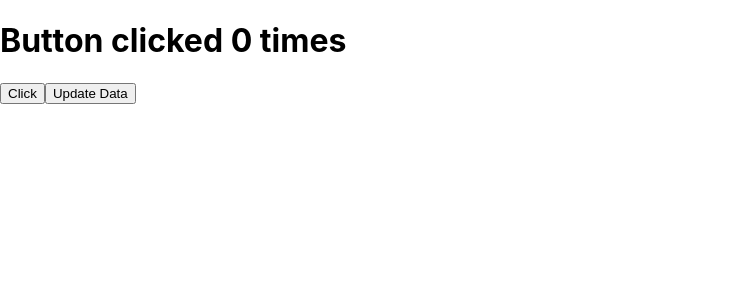
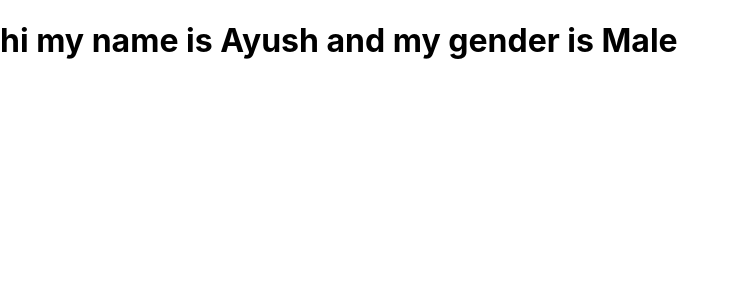
Before and after one commit to AyushSaxena092000/ReactHooks, a React (Create React App) app in the folder react-hooks/: page / in a window 1280 px wide. Shown: the top 300 px of the page, without its empty margins (0-740 px from the left). Built offline with nearby package versions, Linux system fonts and the light colour scheme.

Commit message:
useContext

```diff
--- a/react-hooks/src/App.js
+++ b/react-hooks/src/App.js
@@ -2,12 +2,14 @@ import logo from "./logo.svg";
 import "./App.css";
 import StateTutorial from "../src/components/UseState/StateTutorial";
 import EffectTutorial from "../src/components/UseEffect/EffectTutorial";
+import ContextTutorial from "./components/UseContext/ContextTutorial";
 
 function App() {
   return (
     <div>
       {/* <StateTutorial />; */}
-      <EffectTutorial />
+      {/* <EffectTutorial /> */}
+      <ContextTutorial />
     </div>
   );
 }
--- /dev/null
+++ b/react-hooks/src/components/UseContext/ChildA.js
@@ -0,0 +1,12 @@
+import React from "react";
+import ChildB from "./ChildB";
+
+const ChildA = () => {
+  return (
+    <>
+      <ChildB />
+    </>
+  );
+};
+
+export default ChildA;
--- /dev/null
+++ b/react-hooks/src/components/UseContext/ChildB.js
@@ -0,0 +1,12 @@
+import React from "react";
+import ChildC from "./ChildC";
+
+const ChildB = () => {
+  return (
+    <>
+      <ChildC />
+    </>
+  );
+};
+
+export default ChildB;
--- /dev/null
+++ b/react-hooks/src/components/UseContext/ChildC.js
@@ -0,0 +1,16 @@
+import React, { useContext } from "react";
+import { data, data1 } from "./ContextTutorial";
+
+const ChildC = () => {
+  const name = useContext(data);
+  const gender = useContext(data1);
+  return (
+    <>
+      <h1>
+        hi my name is {name} and my gender is {gender}
+      </h1>
+    </>
+  );
+};
+
+export default ChildC;
--- /dev/null
+++ b/react-hooks/src/components/UseContext/ContextTutorial.js
@@ -0,0 +1,29 @@
+// React Context is a way to manage state globally.
+
+// It can be used together with the useState Hook to share state between deeply nested components more easily than with useState alone.
+
+import React, { createContext } from "react";
+import ChildA from "./ChildA";
+
+// create, provider, useContext
+
+const data = createContext();
+const data1 = createContext();
+
+const ContextTutorial = () => {
+  const name = "Ayush";
+  const gender = "Male";
+  return (
+    <>
+      <data.Provider value={name}>
+        <data1.Provider value={gender}>
+          <ChildA />
+        </data1.Provider>
+      </data.Provider>
+    </>
+  );
+};
+
+export default ContextTutorial;
+
+export { data, data1 };
```
